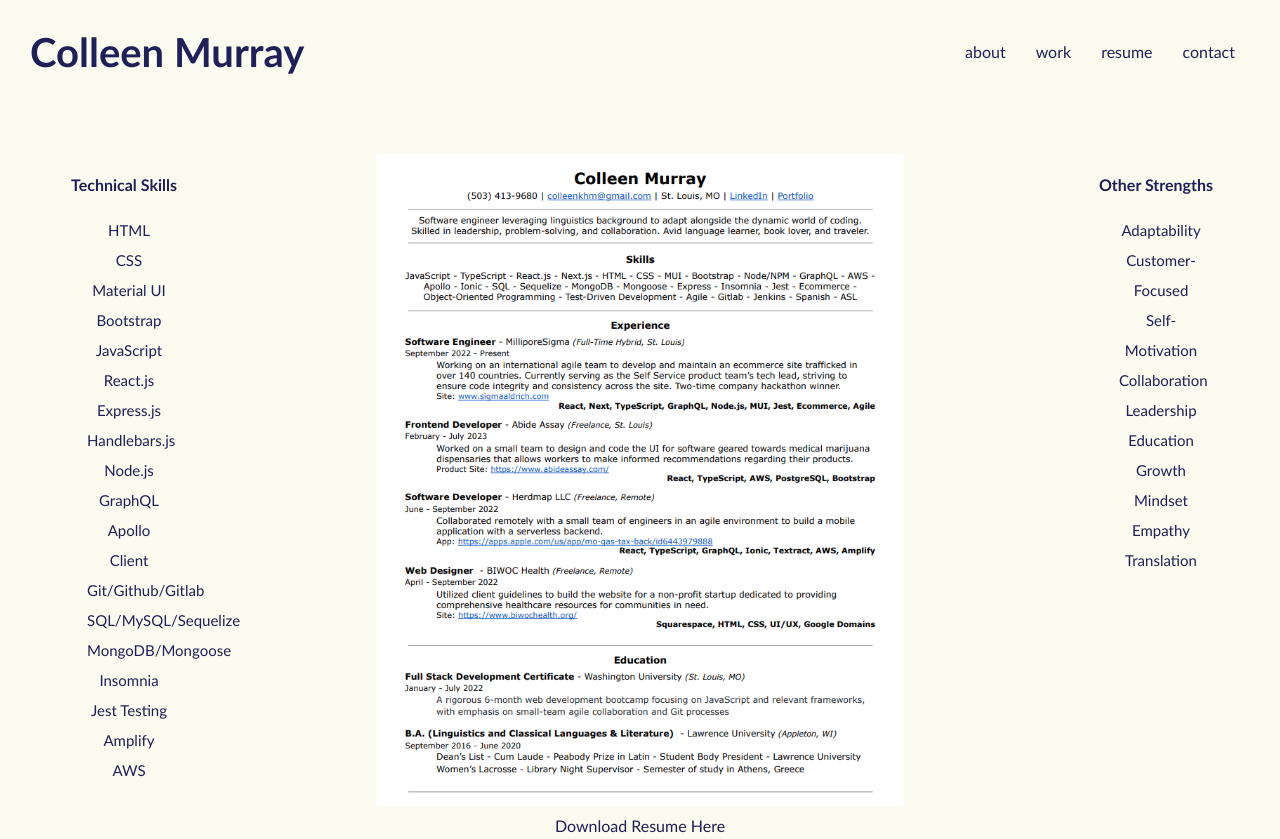
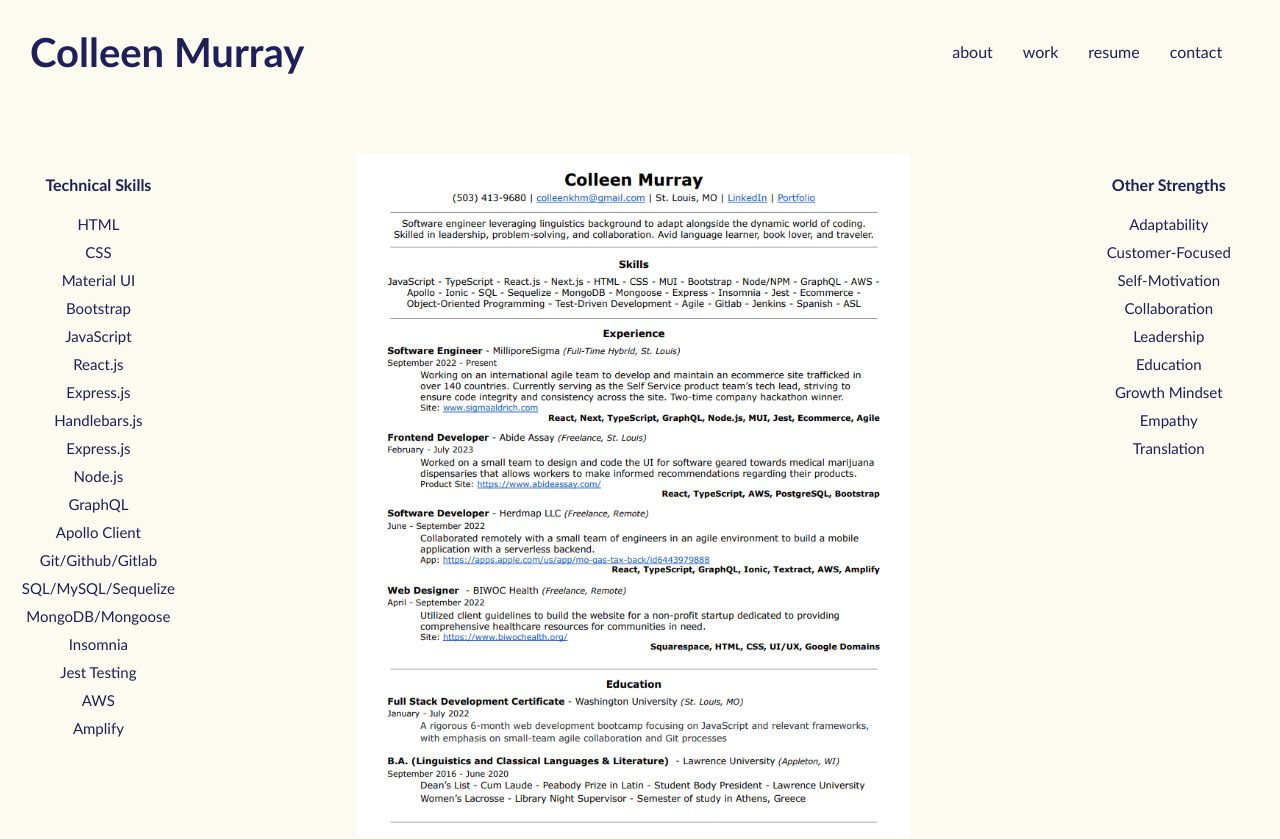
Before and after one commit to colleenkhm/react-portfolio, a React (Create React App) app: page /resume in a window 1280 px wide. Shown: the top 839 px of the page. Built offline with nearby package versions, Linux system fonts and the light colour scheme.

Commit message:
contact page updates

```diff
--- a/src/App.css
+++ b/src/App.css
@@ -1,5 +1,6 @@
 .App {
   text-align: center;
+  max-width: 99%;
 }
 
 .section-container {
--- a/src/components/Contact.js
+++ b/src/components/Contact.js
@@ -1,8 +1,8 @@
-import { useForm } from 'react-hook-form'
-import emailjs from '@emailjs/browser'
-
-import { ToastContainer, toast } from 'react-toastify'
-import 'react-toastify/dist/ReactToastify.min.css'
+import { useForm } from 'react-hook-form';
+import emailjs from '@emailjs/browser';
+import '../styles.css/Contact.css';
+import { toast } from 'react-toastify';
+import 'react-toastify/dist/ReactToastify.min.css';
 
 const Contact = () => {
   const {
@@ -10,10 +10,10 @@ const Contact = () => {
     handleSubmit,
     reset,
     formState: { errors },
-  } = useForm()
+  } = useForm();
 
   const onSubmit = async (data) => {
-    const { name, email, subject, message } = data
+    const { name, email, subject, message } = data;
 
     try {
       const templateParams = {
@@ -21,24 +21,19 @@ const Contact = () => {
         email,
         subject,
         message,
-      }
+      };
       await emailjs.send(
         process.env.REACT_APP_SERVICE_ID,
         process.env.REACT_APP_TEMPLATE_ID,
         templateParams,
         process.env.REACT_APP_PUBLIC_KEY
-      )
-      reset()
-      toastifySuccess()
+      );
+      reset();
+      toastifySuccess();
     } catch (e) {
-      console.log(e)
+      console.log(e);
     }
-
-    console.log('Name: ', name)
-    console.log('Email: ', email)
-    console.log('Subject: ', subject)
-    console.log('Message: ', message)
-  }
+  };
 
   const toastifySuccess = () => {
     toast('Form sent!', {
@@ -50,8 +45,8 @@ const Contact = () => {
       draggable: false,
       className: 'submit-feedback success',
       toastId: 'notifyToast',
-    })
-  }
+    });
+  };
 
   return (
     <div className="ContactForm">
@@ -59,13 +54,8 @@ const Contact = () => {
         <div className="row">
           <div className="col-12 text-center">
             <div className="contactForm">
-              <form
-                id="contact-form"
-                onSubmit={handleSubmit(onSubmit)}
-                noValidate
-              >
-                {/* Row 1 of form */}
-                <div className="row formRow">
+              <form id="contact-form" onSubmit={handleSubmit(onSubmit)} noValidate>
+                <div className="formRow">
                   <div className="col-6">
                     <input
                       type="text"
@@ -82,11 +72,9 @@ const Contact = () => {
                       })}
                       className="form-control formInput"
                       placeholder="Name"
-                    ></input>
+                    />
                     {errors.name && (
-                      <span className="errorMessage">
-                        {errors.name.message}
-                      </span>
+                      <span className="errorMessage">{errors.name.message}</span>
                     )}
                   </div>
                   <div className="col-6">
@@ -95,12 +83,11 @@ const Contact = () => {
                       name="email"
                       {...register('email', {
                         required: true,
-                        pattern:
-                          /^[a-zA-Z0-9.!#$%&’*+/=?^_`{|}~-]+@[a-zA-Z0-9-]+(?:\.[a-zA-Z0-9-]+)*$/,
+                        pattern: /^[a-zA-Z0-9.!#$%&’*+/=?^_`{|}~-]+@[a-zA-Z0-9-]+(?:\.[a-zA-Z0-9-]+)*$/,
                       })}
                       className="form-control formInput"
                       placeholder="Email address"
-                    ></input>
+                    />
                     {errors.email && (
                       <span className="errorMessage">
                         Please enter a valid email address
@@ -108,9 +95,8 @@ const Contact = () => {
                     )}
                   </div>
                 </div>
-                {/* Row 2 of form */}
-                <div className="row formRow">
-                  <div className="col">
+                <div className="formRow">
+                  <div className="col-12">
                     <input
                       type="text"
                       name="subject"
@@ -126,17 +112,14 @@ const Contact = () => {
                       })}
                       className="form-control formInput"
                       placeholder="Subject"
-                    ></input>
+                    />
                     {errors.subject && (
-                      <span className="errorMessage">
-                        {errors.subject.message}
-                      </span>
+                      <span className="errorMessage">{errors.subject.message}</span>
                     )}
                   </div>
                 </div>
-                {/* Row 3 of form */}
-                <div className="row formRow">
-                  <div className="col">
+                <div className="formRow">
+                  <div className="col-12">
                     <textarea
                       rows={5}
                       name="message"
@@ -145,11 +128,9 @@ const Contact = () => {
                       })}
                       className="form-control formInput"
                       placeholder="Message"
-                    ></textarea>
+                    />
                     {errors.message && (
-                      <span className="errorMessage">
-                        Please enter a message
-                      </span>
+                      <span className="errorMessage">Please enter a message</span>
                     )}
                   </div>
                 </div>
@@ -162,7 +143,7 @@ const Contact = () => {
         </div>
       </div>
     </div>
-  )
-}
+  );
+};
 
-export default Contact
+export default Contact;
--- a/src/components/Resume.js
+++ b/src/components/Resume.js
@@ -12,28 +12,28 @@ function Resume() {
           <Grid item xs={12} md={3}>
             <div className="skills" id="technical-skills">
               <h4>Technical Skills</h4>
-              <ul>
-                <li>HTML</li>
-                <li>CSS</li>
-                <li>Material UI</li>
-                <li>Bootstrap</li>
-                <li>JavaScript</li>
-                <li>React.js</li>
-                <li>Express.js</li>
-                <li>Handlebars.js</li>
-                <li>Node.js</li>
-                <li>GraphQL</li>
-                <li>Apollo Client</li>
-                <li>Git/Github/Gitlab</li>
-                <li>SQL/MySQL/Sequelize</li>
-                <li>MongoDB/Mongoose</li>
-                <li>Insomnia</li>
-                <li>Jest Testing</li>
-                <li>Amplify</li>
-                <li>AWS</li>
-              </ul>
+              <div className="list-item">HTML</div>
+              <div className="list-item">CSS</div>
+              <div className="list-item">Material UI</div>
+              <div className="list-item">Bootstrap</div>
+              <div className="list-item">JavaScript</div>
+              <div className="list-item">React.js</div>
+              <div className="list-item">Express.js</div>
+              <div className="list-item">Handlebars.js</div>
+              <div className="list-item">Express.js</div>
+              <div className="list-item">Node.js</div>
+              <div className="list-item">GraphQL</div>
+              <div className="list-item">Apollo Client</div>
+              <div className="list-item">Git/Github/Gitlab</div>
+              <div className="list-item">SQL/MySQL/Sequelize</div>
+              <div className="list-item">MongoDB/Mongoose</div>
+              <div className="list-item">Insomnia</div>
+              <div className="list-item">Jest Testing</div>
+              <div className="list-item">AWS</div>
+              <div className="list-item">Amplify</div>
             </div>
           </Grid>
+
           <Grid item xs={12} md={6} className="centered-grid-item">
             <div className="resume-image">
               <img src={resumeScreenshot} alt="resume"></img>
@@ -46,23 +46,21 @@ function Resume() {
                 >
                   Download Resume Here
                 </a>
-                </div>
               </div>
+            </div>
           </Grid>
           <Grid item xs={12} md={3}>
             <div className="skills" id="soft-skills">
               <h4>Other Strengths</h4>
-              <ul>
-                <li>Adaptability</li>
-                <li>Customer-Focused</li>
-                <li>Self-Motivation</li>
-                <li>Collaboration</li>
-                <li>Leadership</li>
-                <li>Education</li>
-                <li>Growth Mindset</li>
-                <li>Empathy</li>
-                <li>Translation</li>
-              </ul>
+              <div className="list-item">Adaptability</div>
+              <div className="list-item">Customer-Focused</div>
+              <div className="list-item">Self-Motivation</div>
+              <div className="list-item">Collaboration</div>
+              <div className="list-item">Leadership</div>
+              <div className="list-item">Education</div>
+              <div className="list-item">Growth Mindset</div>
+              <div className="list-item">Empathy</div>
+              <div className="list-item">Translation</div>
             </div>
           </Grid>
         </Grid>
--- a/src/components/Work.js
+++ b/src/components/Work.js
@@ -4,6 +4,8 @@ import { Grid } from '@mui/material'
 
 function Work() {
   return (
+    <>
+    <h2>Projects</h2>
     <Grid
       container
       className="section-container"
@@ -71,6 +73,7 @@ function Work() {
         </div>
       </Grid>
     </Grid>
+    </>
   )
 }
 
--- /dev/null
+++ b/src/styles.css/Contact.css
@@ -0,0 +1,83 @@
+/* Contact.css */
+.ContactForm {
+  display: flex;
+  align-items: center;
+  justify-content: center;
+  width: 99%;
+}
+
+.formRow {
+  margin-bottom: 20px;
+  display: flex;
+  flex-wrap: wrap;
+  gap: 20px;
+  justify-content: center;
+}
+
+.col-6 {
+  width: calc(50% - 20px);
+  max-width: 600px;
+  padding: 5px;
+}
+
+.col-6:last-child {
+  margin-right: 0;
+}
+
+.col-4 {
+    width: 100%;
+    padding: 5px;
+}
+
+.col-12 {
+    width: 100%;
+    padding: 5px;
+}
+
+.formInput {
+  width: 100%;
+  padding: 10px;
+  border: 1px solid #ccc;
+  border-radius: 4px;
+}
+
+.formInput::placeholder {
+    font-family: inherit !important;
+    font-size: inherit !important;
+    opacity: 0.7;
+  }
+
+.submit-btn {
+  background-color: cornflowerblue;
+  color: #fff;
+  padding: 10px 20px;
+  border: none;
+  border-radius: 4px;
+  cursor: pointer;
+  width: 40%;
+  margin-top: 20px;
+  margin-left: 15px;
+}
+
+.submit-btn:hover {
+  background-color: #0056b3;
+}
+
+.errorMessage {
+  color: red;
+  font-size: 14px;
+}
+
+/* Adjust the form layout for smaller screens */
+@media (max-width: 768px) {
+  .formRow {
+    display: block;
+    flex-direction: column;
+  }
+
+  .col-4 {
+    width: 100%;
+    margin-bottom: 10px;
+    margin-right: 0;
+  }
+}
--- a/src/styles.css/Resume.css
+++ b/src/styles.css/Resume.css
@@ -28,19 +28,28 @@
 }
 
 .skills-container {
-  width: 95%;
   margin: 0 auto;
   display: flex;
+  flex-direction: column;
+  align-items: center;
+  text-align: center;
 }
 
-.skills ul {
+.skills div {
   display: block;
+  padding: 0;
+  margin: 0;
 }
 
-.skills ul li {
+.skills div {
   font-size: 15px;
+  margin-bottom: 10px;
 }
 .resume-link {
   text-align: center;
   margin-top: 10px;
 }
+
+.list-item {
+  margin-bottom: 10px;
+}
--- a/src/styles.css/Work.css
+++ b/src/styles.css/Work.css
@@ -1,6 +1,6 @@
 .section-container {
   margin: 50px 30px 30px 30px;
-  width: 90%;
+  width: 95%;
 }
 .work-container {
   display: flex;
@@ -8,7 +8,7 @@
   align-items: center;
   justify-content: space-between;
   padding: 10px;
-  margin: 15px 20px;
+  margin: 0px 20px;
   border-radius: 5px;
 }
 
```
